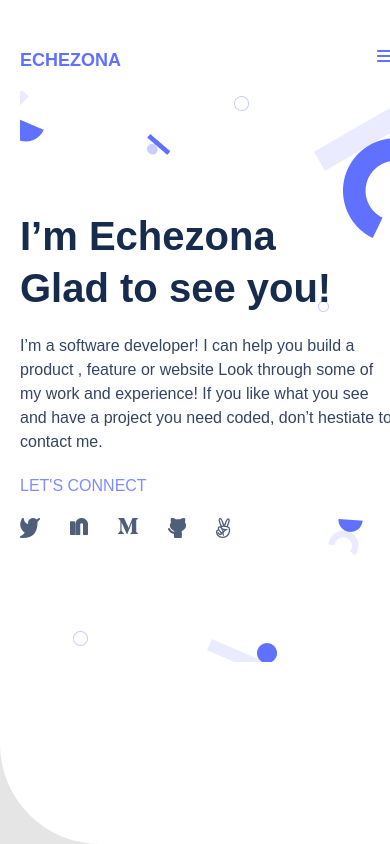
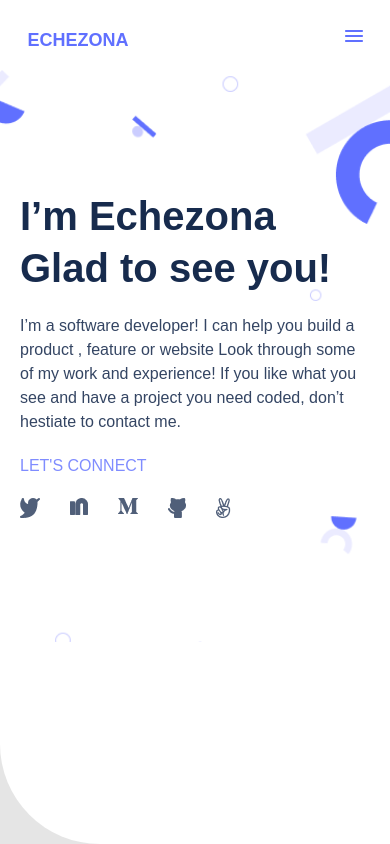
Before and after one commit to schoolsofafrika/Portfolio-Mobile-setup-and-first, a website: page index.html in a window 390 px wide. Shown: the top 844 px of the page. Drawn offline with Linux system fonts and the light colour scheme.

Commit message:
Modified html and css file

```diff
--- a/index.html
+++ b/index.html
@@ -10,6 +10,7 @@
 
     <div class="header">
         <div>
+          <div class="nav-cover">
             <nav>
                 <div class="logo"><a href="">ECHEZONA</a></div>
                 <a href="#" class="toggle-button">
@@ -23,6 +24,7 @@
                   <li class="nav-links"><a href="#contact">Contact</a></li>
               </ul>
             </nav>
+          </div>
 
             <section class="head-body-container">
                 <div class="head-body">
--- a/style.css
+++ b/style.css
@@ -18,6 +18,7 @@ body {
   padding: 0 200px;
   border-radius: 0 0 0 100px;
   background-color: #fff;
+  justify-content: center;
 }
 
 .header nav {
@@ -150,20 +151,27 @@ body {
   margin-right: 30px;
 }
 
-@media (max-width: 765px) {
+@media (max-width: 768px) {
   .header {
     width: 100%;
     height: 100vh;
-    padding: 50px 20px;
+    padding: 30px 0 0 0;
+    justify-content: center;
+  }
+
+  .header .nav-cover {
+    display: flex;
+    justify-content: center;
   }
 
   .header nav {
-    width: 375px;
+    width: 335px;
     padding: 0 0 20px 0;
   }
 
   .header .head-body {
     padding: 120px 0;
+    width: 100%;
   }
 
   .header .toggle-button {
@@ -178,7 +186,7 @@ body {
     background-image: url(image/header-shapes-mobile.png);
     background-repeat: no-repeat;
     background-size: 100%;
-    padding: 0;
+    padding: 0 20px;
   }
 
   .header .head-body h1 {
@@ -288,7 +296,7 @@ body {
   color: #fff;
 }
 
-@media (max-width: 500px) {
+@media (max-width: 768px) {
   .section-odd .case .first-section-background {
     width: 327px;
     display: inline-block;
@@ -390,7 +398,7 @@ body {
   margin-bottom: 20px;
 }
 
-@media (max-width: 500px) {
+@media (max-width: 768px) {
   .section-even .case .second-section-background {
     width: 327px;
     display: inline-block;
@@ -566,7 +574,7 @@ body {
   color: #253858;
 }
 
-@media (max-width: 500px) {
+@media (max-width: 768px) {
   .about-myself .about-background {
     width: 327px;
     display: inline;
@@ -674,7 +682,7 @@ body {
   color: #fff;
 }
 
-@media (max-width: 500px) {
+@media (max-width: 768px) {
   .contact-container {
     background-image: url(image/contact-form-shapes.png);
   }
@@ -723,6 +731,6 @@ body {
   }
 }
 
-.row {
+/* .row {
   text-align: center;
-}
+} */
```
